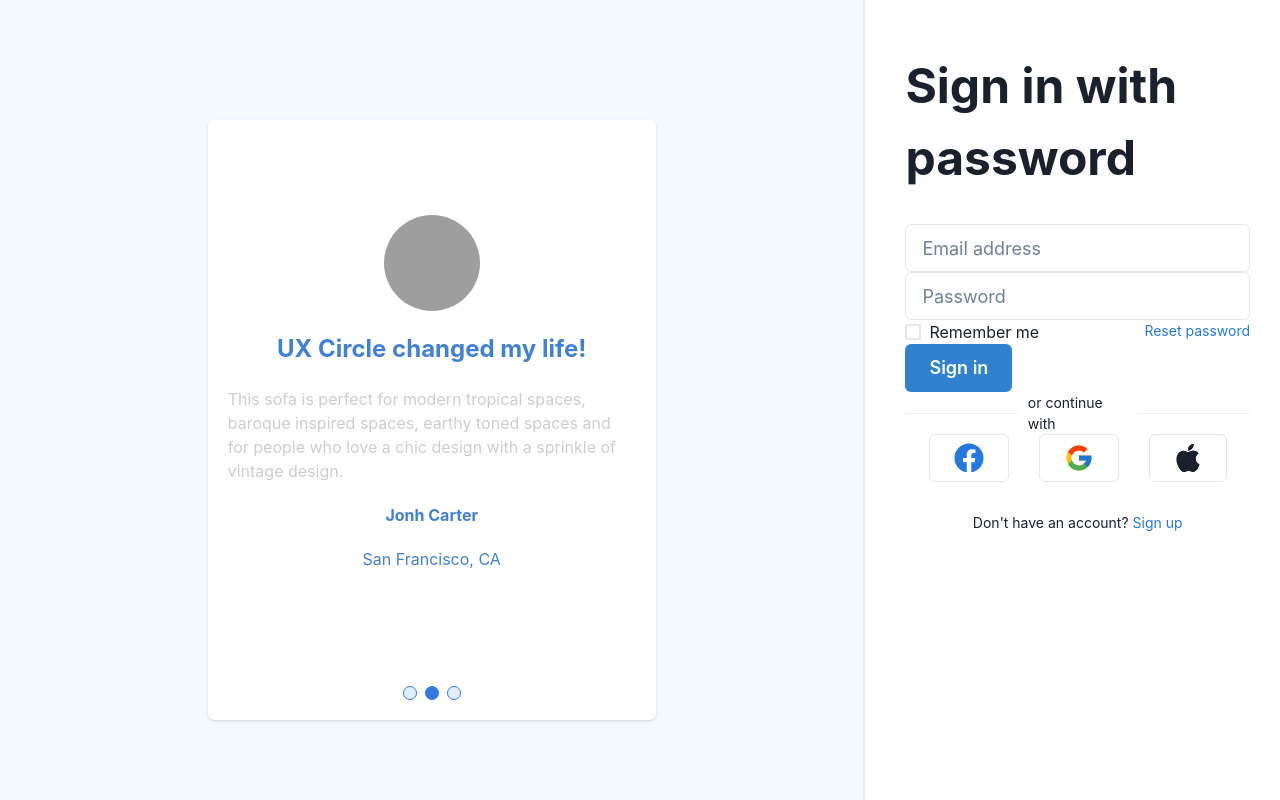
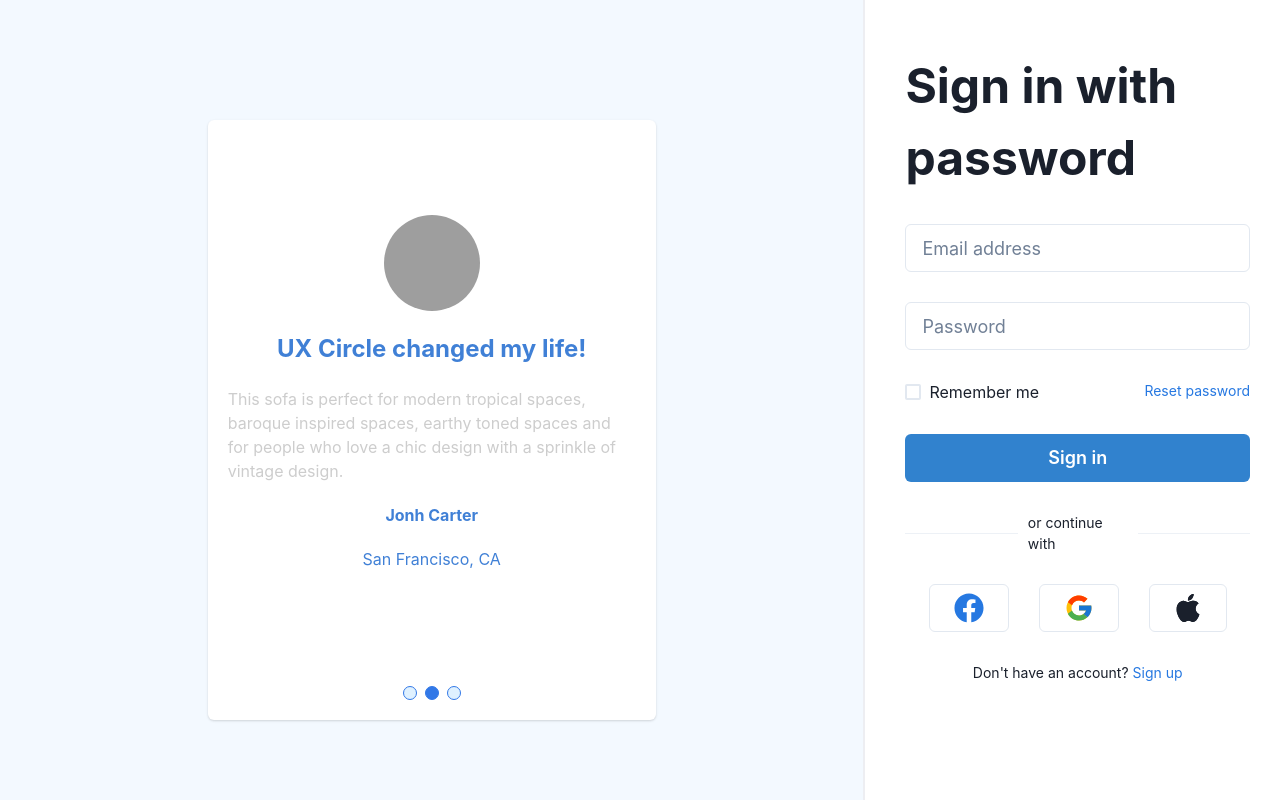
Before and after one commit to Svencap/finance_dashboard, a Next.js app: page /login in a window 1280 px wide. Built offline with nearby package versions, Linux system fonts and the light colour scheme; grey boxes are pictures that could not be loaded.

Commit message:
fix login form

```diff
--- a/styles/Login.module.scss
+++ b/styles/Login.module.scss
@@ -10,6 +10,12 @@
   gap: 30px;
   padding: 50px 30px 40px 40px;
   border-left: 2px solid #EDEEF2;
+}
+
+.form {
+  display: flex;
+  flex-direction: column;
+  gap: 30px;
 }
 
 .carouselRow {
```
